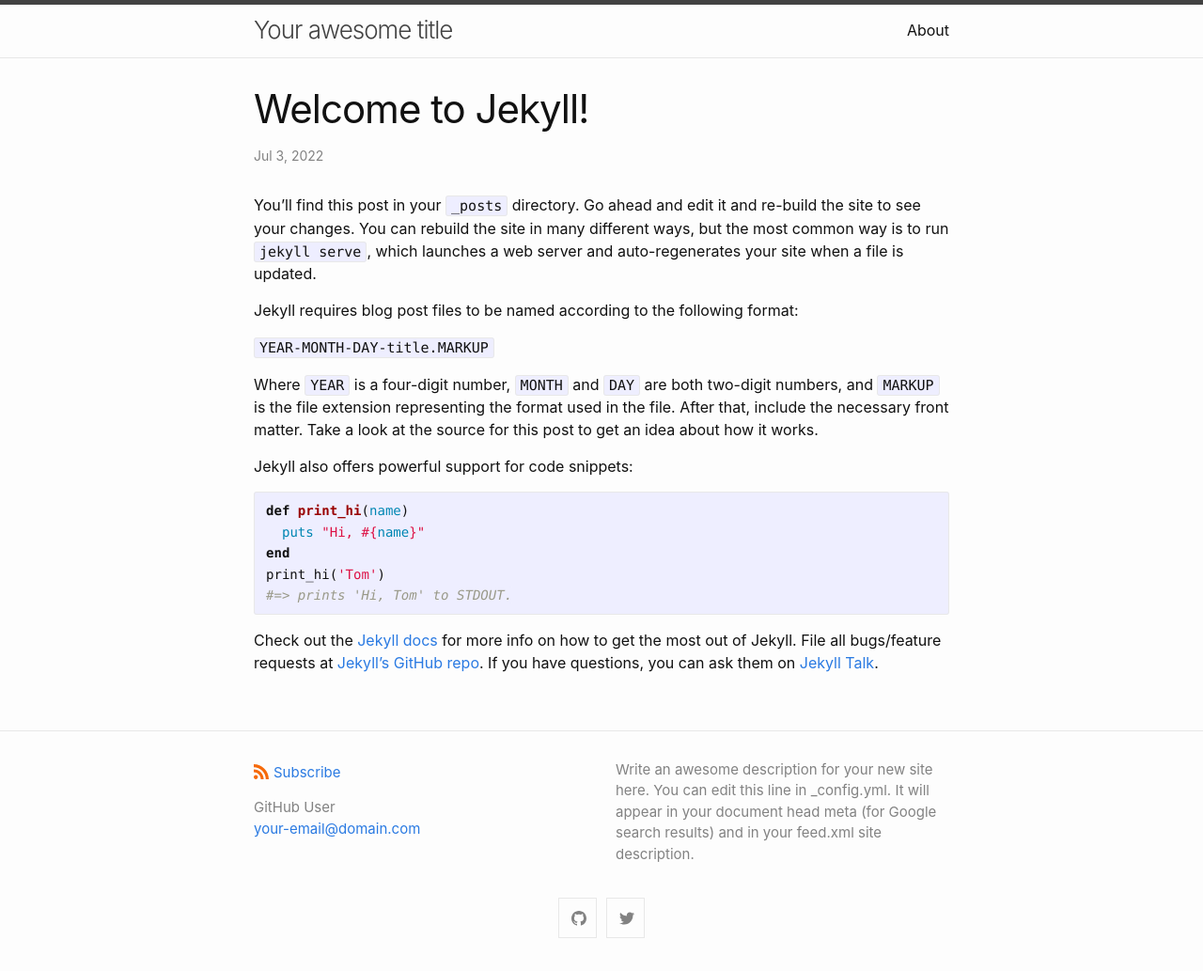
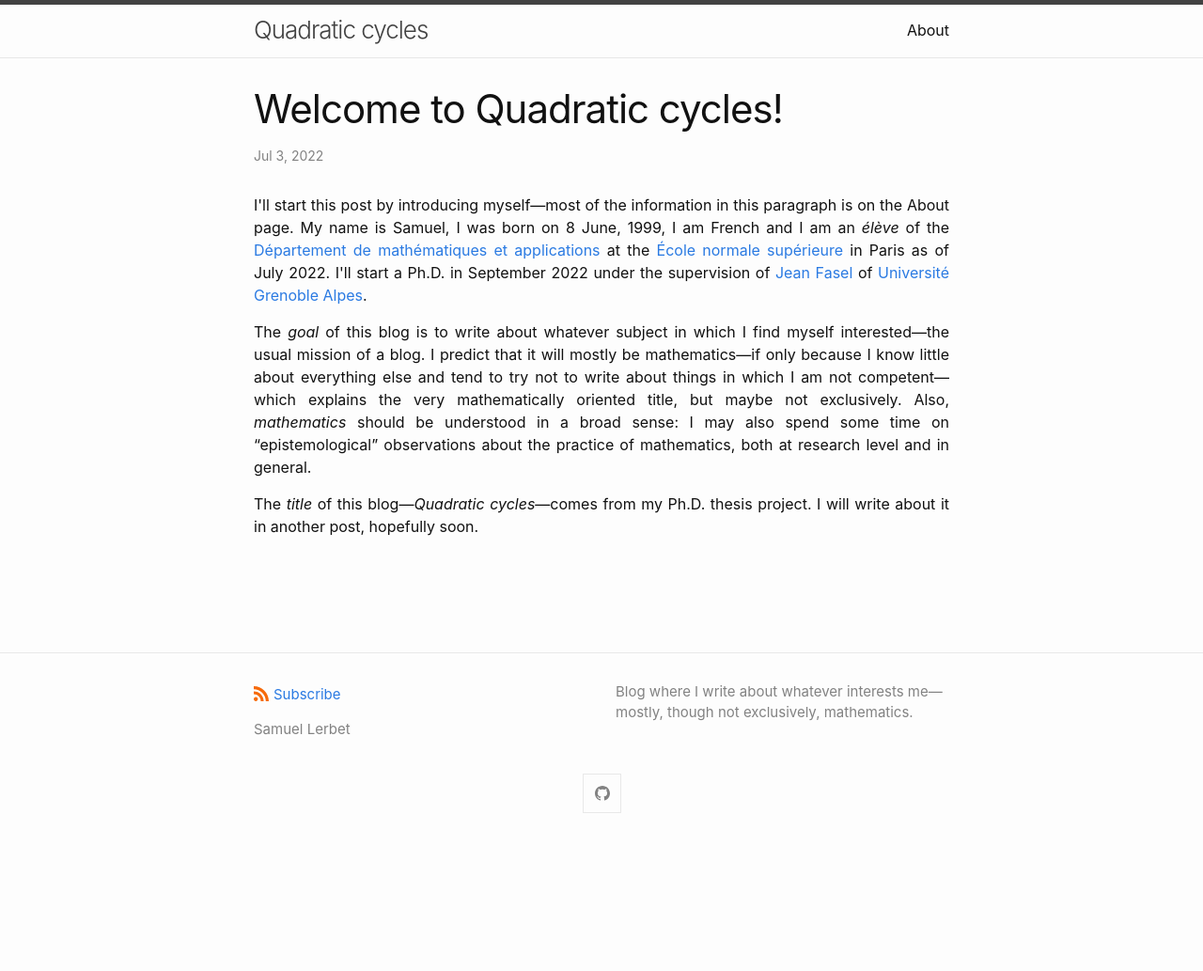
Before and after one commit to samuellerbet/samuellerbet.github.io, a Jekyll site: the page built from _posts/2022-07-03-first-post.markdown, in a window 1280 px wide. Shown: the whole page at 94% size. Built offline with Jekyll 4.4.1, drawn with Linux system fonts in a browser that asks for light colours; comment, search, counter and statistics services are not loaded; after the commit the page ends 900 px from its top, so only the background shows below that.

Commit message:
started working on first post: bio, goal, title

```diff
--- a/_config.yml
+++ b/_config.yml
@@ -1,11 +1,8 @@
-title: Your awesome title
+title: Quadratic cycles
 author:
-  name: GitHub User
-  email: your-email@domain.com
+  name: Samuel Lerbet
 description: > # this means to ignore newlines until "show_excerpts:"
-  Write an awesome description for your new site here. You can edit this
-  line in _config.yml. It will appear in your document head meta (for
-  Google search results) and in your feed.xml site description.
+  Blog where I write about whatever interests me—mostly, though not exclusively, mathematics.
 
 show_excerpts: false # set to true to show excerpts on the homepage
 
@@ -16,8 +13,7 @@ minima:
 
   # generate social links in footer
   social_links:
-    twitter: jekyllrb
-    github:  jekyll
+    github:  samuellerbet
     # devto: jekyll
     # dribbble: jekyll
     # facebook: jekyll
--- a/_posts/2022-07-03-first-post.markdown
+++ b/_posts/2022-07-03-first-post.markdown
@@ -1,29 +1,11 @@
 ---
 layout: post
-title:  "Welcome to Jekyll!"
+title:  "Welcome to Quadratic cycles!"
 date:   2022-07-03 11:47:30 +0200
 categories: jekyll update
 ---
-You’ll find this post in your `_posts` directory. Go ahead and edit it and re-build the site to see your changes. You can rebuild the site in many different ways, but the most common way is to run `jekyll serve`, which launches a web server and auto-regenerates your site when a file is updated.
+<p style="text-align:justify;">I'll start this post by introducing myself—most of the information in this paragraph is on the About page. My name is Samuel, I was born on 8 June, 1999, I am French and I am an <em>élève</em> of the <a href="https://www.math.ens.psl.eu/">Département de mathématiques et applications</a> at the <a href="https://www.ens.psl.eu/">École normale supérieure</a> in Paris as of July 2022. I'll start a Ph.D. in September 2022 under the supervision of <a href="https://www-fourier.univ-grenoble-alpes.fr/~faselj/index.html">Jean Fasel</a> of <a href="https://www.univ-grenoble-alpes.fr/">Université Grenoble Alpes</a>.
 
-Jekyll requires blog post files to be named according to the following format:
+<p style="text-align:justify;">The <em>goal</em> of this blog is to write about whatever subject in which I find myself interested—the usual mission of a blog. I predict that it will mostly be mathematics—if only because I know little about everything else and tend to try not to write about things in which I am not competent— which explains the very mathematically oriented title, but maybe not exclusively. Also, <em>mathematics</em> should be understood in a broad sense: I may also spend some time on “epistemological” observations about the practice of mathematics, both at research level and in general.</p>
 
-`YEAR-MONTH-DAY-title.MARKUP`
-
-Where `YEAR` is a four-digit number, `MONTH` and `DAY` are both two-digit numbers, and `MARKUP` is the file extension representing the format used in the file. After that, include the necessary front matter. Take a look at the source for this post to get an idea about how it works.
-
-Jekyll also offers powerful support for code snippets:
-
-{% highlight ruby %}
-def print_hi(name)
-  puts "Hi, #{name}"
-end
-print_hi('Tom')
-#=> prints 'Hi, Tom' to STDOUT.
-{% endhighlight %}
-
-Check out the [Jekyll docs][jekyll-docs] for more info on how to get the most out of Jekyll. File all bugs/feature requests at [Jekyll’s GitHub repo][jekyll-gh]. If you have questions, you can ask them on [Jekyll Talk][jekyll-talk].
-
-[jekyll-docs]: https://jekyllrb.com/docs/home
-[jekyll-gh]:   https://github.com/jekyll/jekyll
-[jekyll-talk]: https://talk.jekyllrb.com/
+<p style="text-align:justify;">The <em>title</em> of this blog—<em>Quadratic cycles</em>—comes from my Ph.D. thesis project. I will write about it in another post, hopefully soon.</p>
--- a/about.markdown
+++ b/about.markdown
@@ -5,6 +5,8 @@ permalink: /about/
 ---
 
 <p style="text-align:justify;">My name is Samuel Lerbet. I am a fourth-year <em>élève</em> of the <a href="https://www.math.ens.psl.eu/">Département de mathématiques et applications</a> at the <a href="https://www.ens.psl.eu/">École normale supérieure</a> in Paris, and I will start a PhD in September 2022 at <a href="https://www.univ-grenoble-alpes.fr/">Université Grenoble Alpes</a> under the supervision of <a href="https://www-fourier.univ-grenoble-alpes.fr/~faselj/index.html">Jean Fasel</a>. I am interested in algebraic geometry and specifically in the homotopy theory of schemes and related themes: invariants like Morel's motivic Brouwer degree, Chow groups and Chow–Witt groups... The provisional title of my PhD thesis is: “Un analogue réel de la conjecture de Hodge” (in English: “A real analogue of the Hodge conjecture”).</p>
+
+<p style="text-aligne:justify;">Contact: my ENS email adress is firstname.lastname@ens.psl.eu (replace firstname by my first name and lastname by my last name).</p>
 
 You can find the source code for Minima at GitHub:
 [jekyll][jekyll-organization] /
```
Also changed, not shown: _posts/2022-07-03-welcome-to-jekyll.markdown (deleted, +0 -29 lines).
